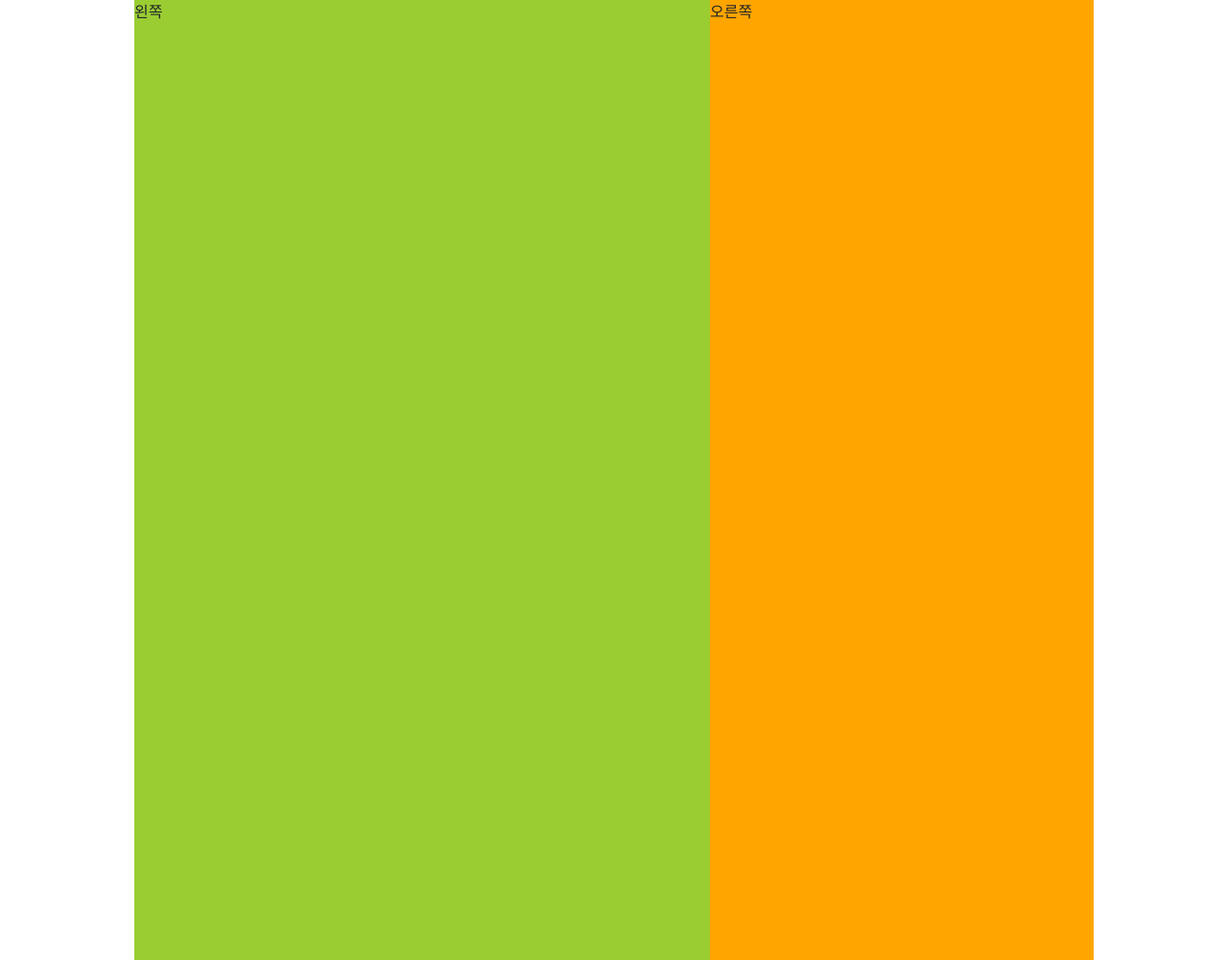
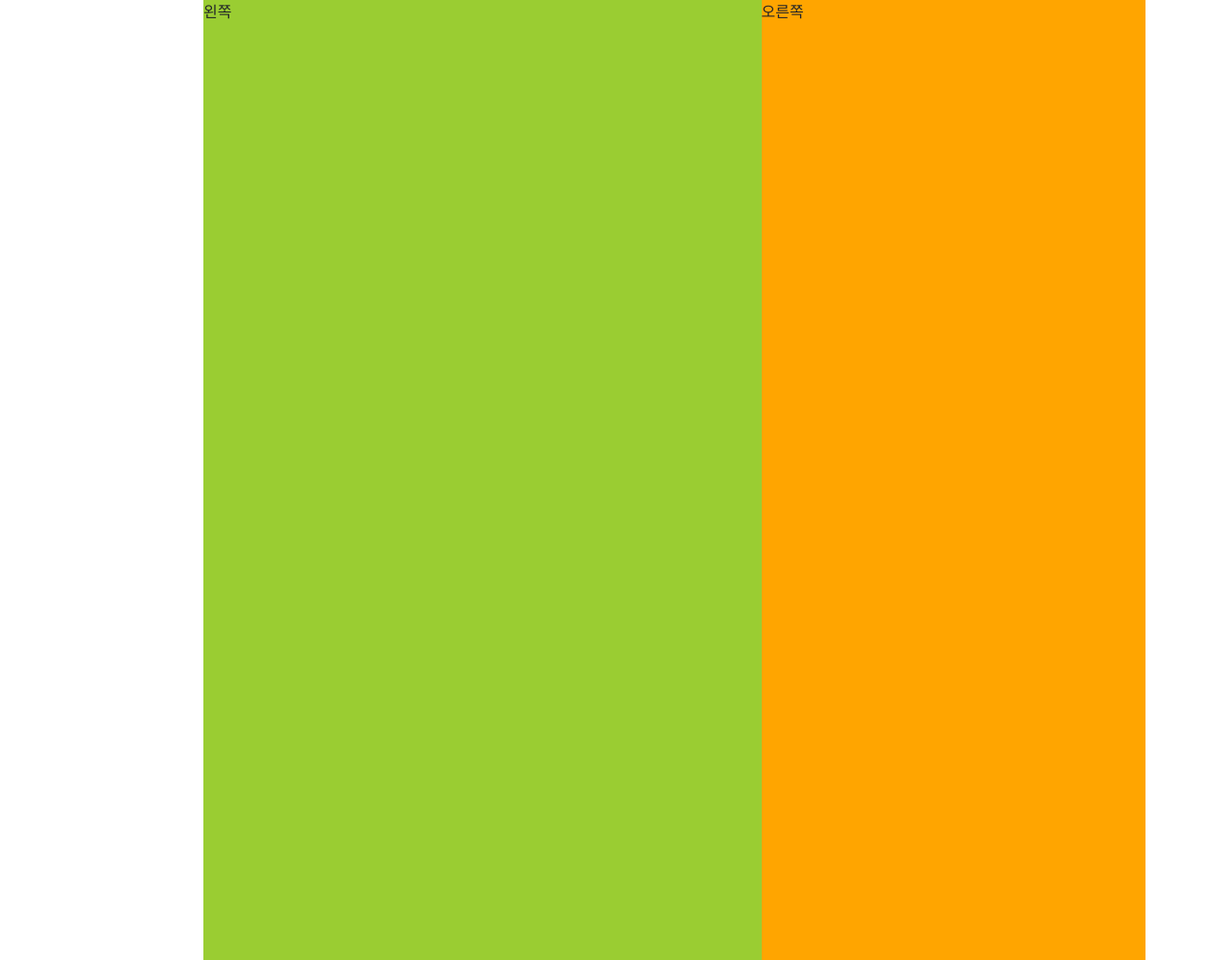
Before and after one commit to ksm0076/kinstagram, a Django app: page /main/ in a window 1280 px wide. Shown: the part 54-1054 px from the top of the page at 96% size. Run offline with Django 5.2, Linux system fonts and the light colour scheme.

Commit message:
상단 바, 오른쪽 고정, 상단 바 페이지의 가로 채우기

```diff
--- a/kinsta/templates/kinsta/main.html
+++ b/kinsta/templates/kinsta/main.html
@@ -26,7 +26,7 @@
 
 <body>
     <!-- 상단바 -->
-    <nav class="navbar navbar-expand-lg bg-body-tertiary">
+    <nav class="navbar navbar-expand-lg bg-body-tertiary" style="position:fixed; width:100%;">
         <div class="container-fluid" style=" justify-content: space-between;">
             <!-- 로고 -->
             <div>
@@ -50,14 +50,15 @@
     </nav>
 
     <!-- 왼쪽 피드, 오른쪽 추천 -->
-    <div style="display: flex; justify-content: center;">
-        <div style="width:600px; height: 1000px; background-color: yellowgreen;">
+    <div style="display: flex; justify-content: center; padding-top:54px;">
+        <div style="width:600px; height: 1000px; background-color: yellowgreen; margin-right: 256px;">
             왼쪽
         </div>
-        <div style="width:400px; height: 1000px; background-color: orange;">
+        <div style="width:400px; height: 1000px; background-color: orange; position:fixed; left: 62%;">
             오른쪽
         </div>
     </div>
+
     <script src="https://cdn.jsdelivr.net/npm/bootstrap@5.3.3/dist/js/bootstrap.bundle.min.js"
         integrity="sha384-YvpcrYf0tY3lHB60NNkmXc5s9fDVZLESaAA55NDzOxhy9GkcIdslK1eN7N6jIeHz"
         crossorigin="anonymous"></script>
```
Also changed, not shown: README.md.
